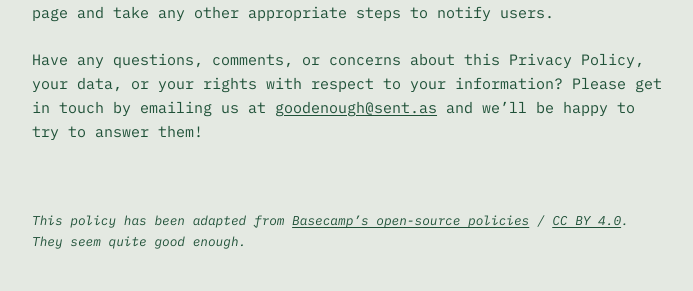
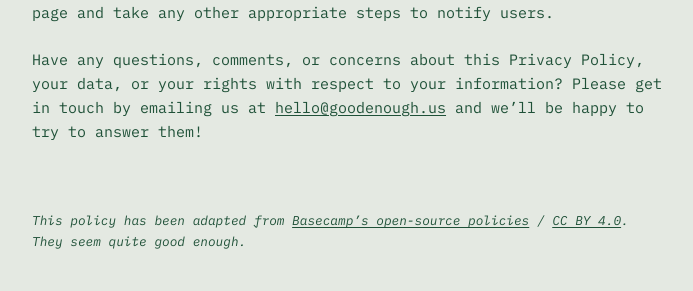
Before and after one commit to goodenoughllc/policies, a Jekyll site: the page built from privacy.md, in a window 1280 px wide and 900 px high, scrolled down 8360 px. Shown: the part 434-725 px from the top of the window, without its empty margins (293-986 px from the left). Built offline with Jekyll 4.4.1, drawn with Linux system fonts in a browser that asks for light colours; nearby versions of some CDN libraries.

Commit message:
Remove sent.as

```diff
--- a/privacy.md
+++ b/privacy.md
@@ -138,4 +138,4 @@ The European Data Protection Board (EDPB) has issued guidance that personal data
 
 We may update this policy as needed to comply with relevant regulations and reflect any new practices. You can view a history of the changes to our policies [on GitHub](https://github.com/goodenoughllc/policies/commits/main/privacy.md). Whenever we make a significant change to our policies, we will refresh the date at the top of this page and take any other appropriate steps to notify users.
 
-Have any questions, comments, or concerns about this Privacy Policy, your data, or your rights with respect to your information? Please get in touch by emailing us at [goodenough@sent.as](mailto:goodenough@sent.as) and we’ll be happy to try to answer them!
+Have any questions, comments, or concerns about this Privacy Policy, your data, or your rights with respect to your information? Please get in touch by emailing us at [hello@goodenough.us](mailto:hello@goodenough.us) and we’ll be happy to try to answer them!
```
